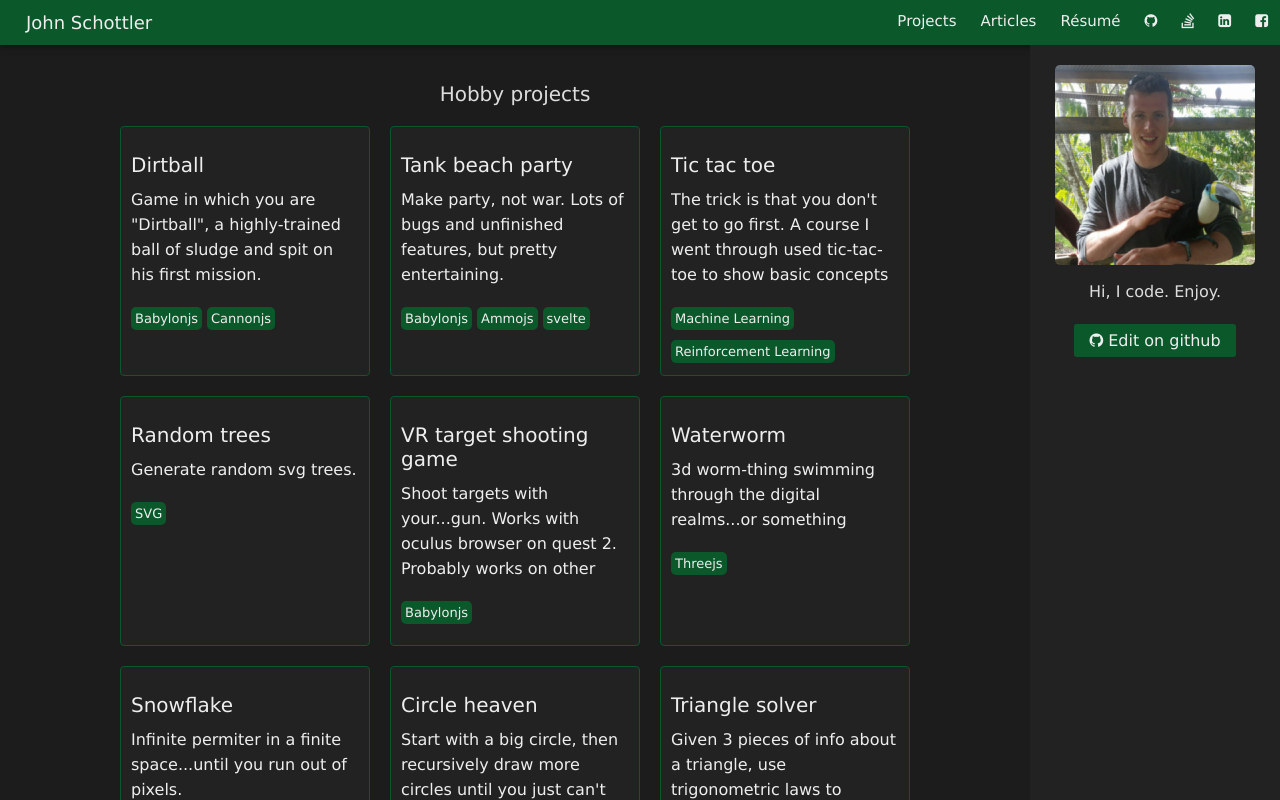
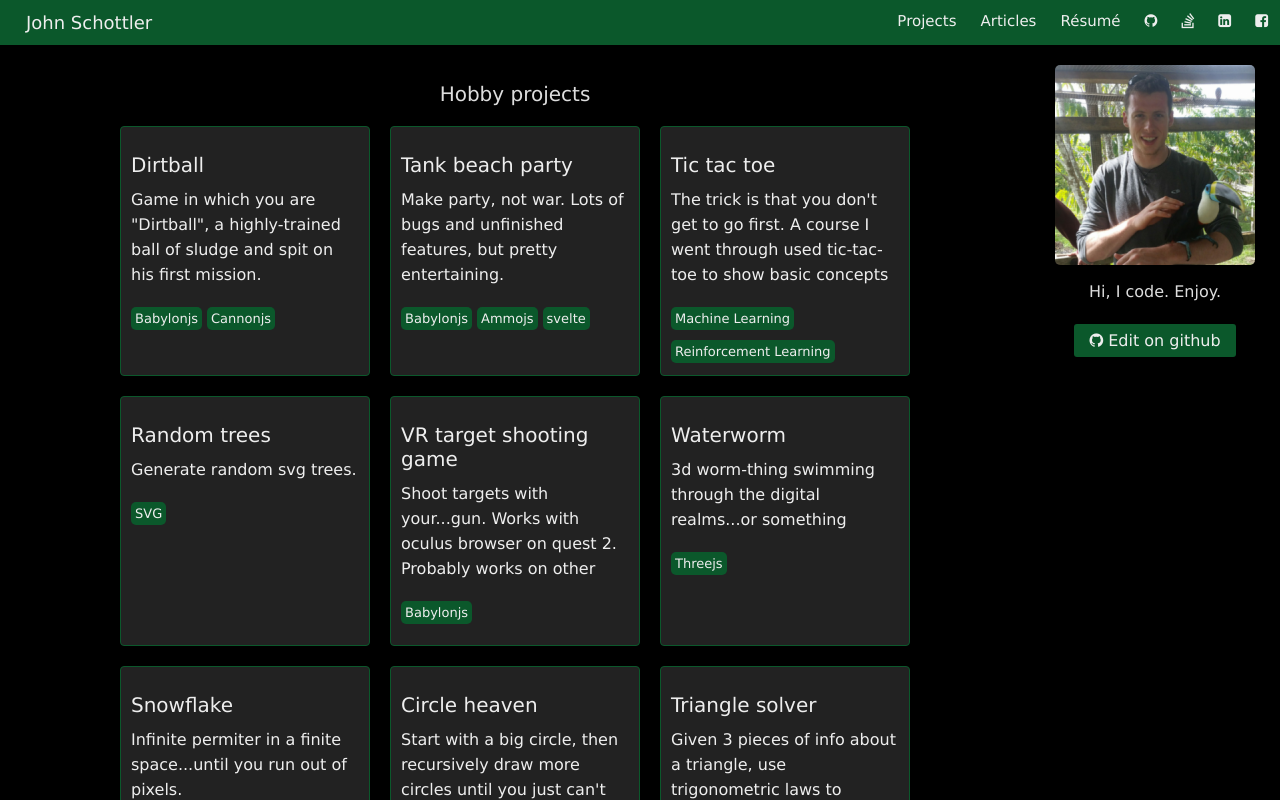
Before and after one commit to JohnnyFun/johnschottlercom, a Svelte app: page / in a window 1280 px wide. Built offline with nearby package versions, Linux system fonts and the light colour scheme; a small style sheet from the web is missing.

Commit message:
paint it black

```diff
--- a/src/components/App.svelte
+++ b/src/components/App.svelte
@@ -57,7 +57,7 @@
     font-family: Verdana, Geneva, Tahoma, sans-serif;
     /* font-family: Helvetica, sans-serif; */
     font-size: 1.6rem;
-    background-color: #1c1c1c;
+    background-color: #000;
     color: #ddd;
   }
 
--- a/src/components/Panel.svelte
+++ b/src/components/Panel.svelte
@@ -8,7 +8,7 @@
     width: var(--left-menu-width);
     right:0;
     z-index: 100;
-    background-color: #222;
+    background-color: #000;
     bottom:0;
     top:var(--top-nav-height);
   }
```
